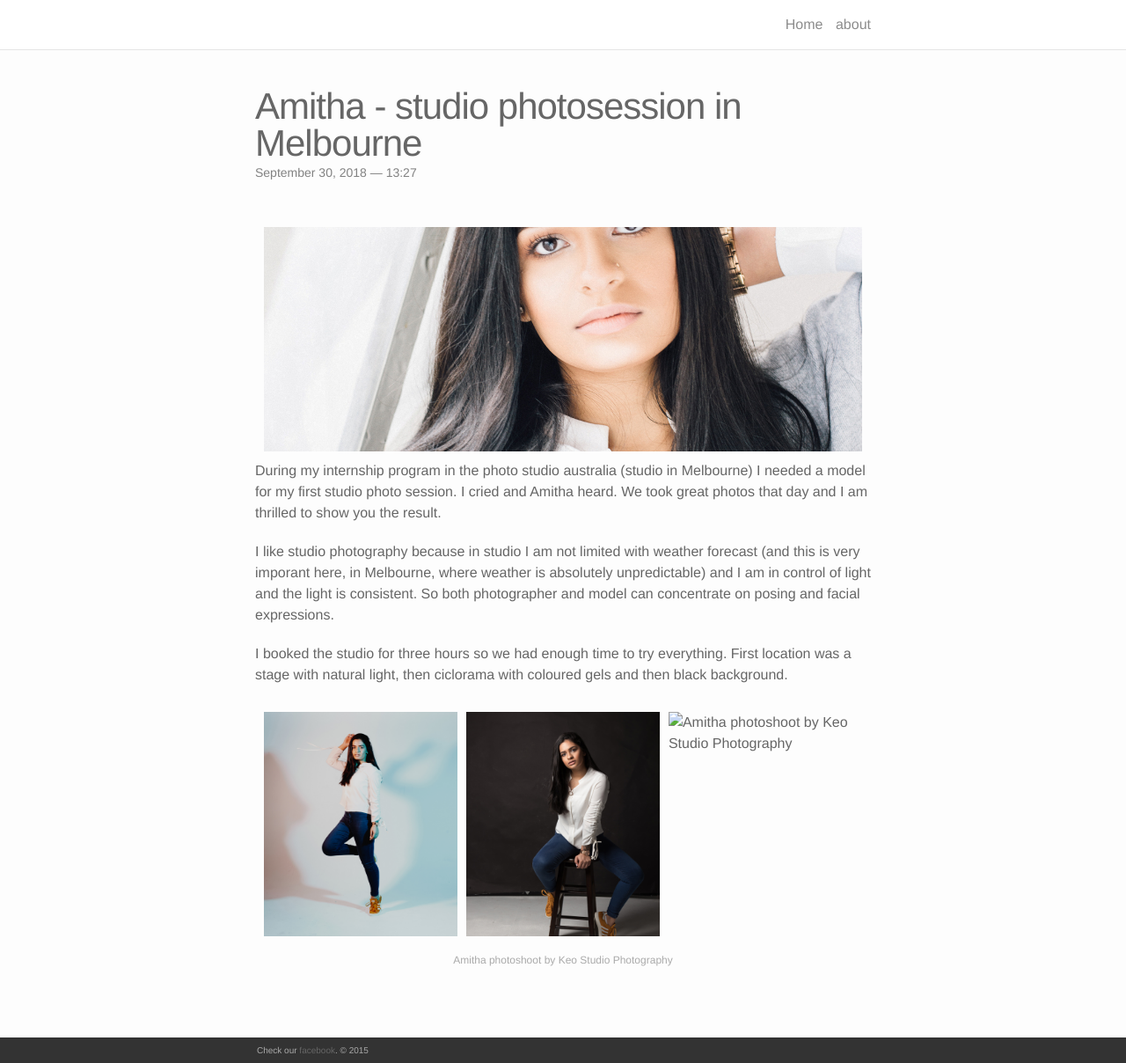
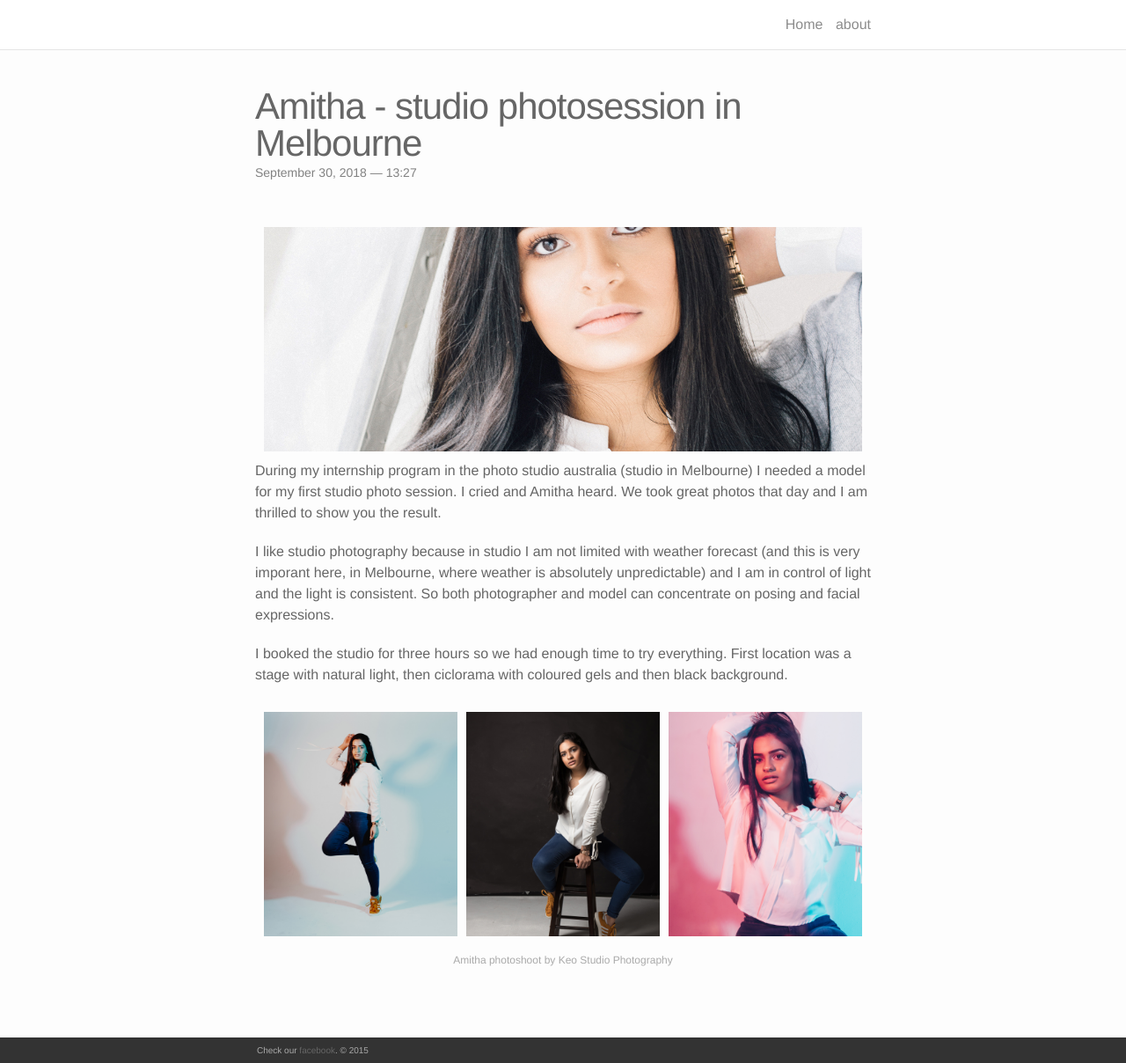
Before and after one commit to AlenPelin/keo-studio, a Jekyll site: the page built from _portfolio/2_amitha.md, in a window 1280 px wide and 1208 px high. Shown: the whole window at 88% size. Built offline with Jekyll 4.4.1, drawn with Linux system fonts in a browser that asks for light colours; nearby versions of some CDN libraries.

Commit message:
Update from Forestry.io - Updated 2_amitha.md

```diff
--- a/_portfolio/2_amitha.md
+++ b/_portfolio/2_amitha.md
@@ -4,13 +4,10 @@ title: Amitha - studio photosession in Melbourne
 description: Amitha photoshoot by Keo Studio Photography
 images:
   main: "/media/keo studio photography amitha 1.jpg"
-  thumbnail: "/media/keo studio photography amitha 1.jpg"
+  thumbnail: "/media/keo studio photography amitha 1 thumbnail.jpg"
   items:
   - "/media/keo studio photography amitha 4.jpg"
   - "/media/keo studio photography amitha 3.jpg"
-  -
-  -
-  - "/media/keo studio photography amitha 1.jpg"
   - "/media/keo studio photography amitha 2.jpg"
 
 ---
```
